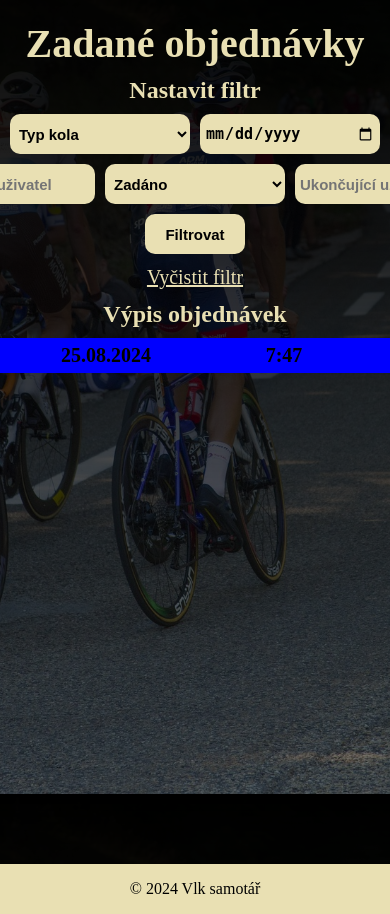
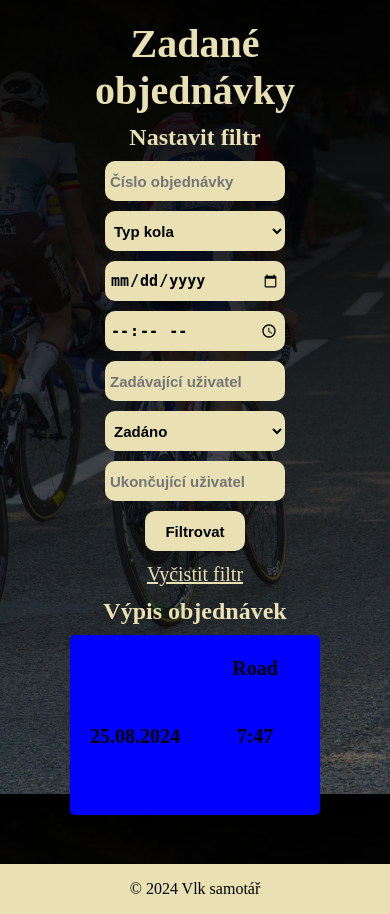
Before and after one commit to lonelyWolf-developer/OrderingSystem, a PHP site: page / in a window 390 px wide; the page is wider, and only the part inside the window is pictured. Shown: the part 50-964 px from the top of that part. Run offline with PHP 8.4, Linux system fonts and the light colour scheme; the visitor is signed in with stand-in values (Sample User, id 1); tables that the repository leaves empty or names only in its code hold one stand-in row (values such as "Sample post"); data that the repository does not hold is empty; style sheets or scripts are compiled from the project's sources.

Commit message:
Adding responsivity to writeOrders.php file.

```diff
--- a/assets/writeOrders.php
+++ b/assets/writeOrders.php
@@ -26,10 +26,15 @@
             ?>
 
             <div class="row <?= $contract->type ?>">
+                <div class="smallRow">
                     <div class="contractInfo"><?= htmlspecialchars($contract->orderNumber) ?></div>
                     <div class="contractInfo"><?= htmlspecialchars($contract->type) ?></div>
+                </div>
+                <div class="smallRow">
                     <div class="contractInfo"><?= htmlspecialchars($contract->date) ?></div>
                     <div class="contractInfo"><?= htmlspecialchars($contract->time) ?></div>
+                </div>
+                <div class="smallRow">
                     <div class="contractInfo"><?= htmlspecialchars(explode('@', $contractUser->email)[0] ) ?></div>
                     <?php if($contract->changingUser != null and $contract->status != 0): ?>
                         <div class="contractInfo"><?= htmlspecialchars(explode('@', $changeUser->email)[0] ) ?></div>
@@ -56,6 +61,7 @@
                         </div>
                     <?php endif; ?>
                 </div>
+            </div>
         <?php endforeach ?>
     <?php else: ?>
         <p class="notice">Zatím si nikdo nic neobjednal...</p>
--- a/css/main.css
+++ b/css/main.css
@@ -38,6 +38,7 @@ body {
   color: rgb(233, 224, 179);
   margin-bottom: 10px;
   font-size: 40px;
+  text-align: center;
 }
 .userButtons .userButton {
   display: block;
@@ -71,6 +72,7 @@ body {
   color: rgb(233, 224, 179);
   margin-bottom: 10px;
   font-size: 40px;
+  text-align: center;
 }
 .writeOrders h2 {
   margin-bottom: 10px;
@@ -113,6 +115,13 @@ body {
   background: rgb(233, 224, 179);
   color: rgb(32, 30, 30);
 }
+.writeOrders .row .smallRow {
+  display: flex;
+  flex-direction: row;
+  justify-content: space-around;
+  align-items: center;
+  width: 330px;
+}
 .writeOrders .Road {
   background: blue;
 }
@@ -148,6 +157,7 @@ body {
   color: rgb(233, 224, 179);
   margin-bottom: 10px;
   font-size: 40px;
+  text-align: center;
 }
 .allUsers h2 {
   margin-bottom: 10px;
@@ -206,6 +216,7 @@ body {
   color: rgb(233, 224, 179);
   margin-bottom: 10px;
   font-size: 40px;
+  text-align: center;
 }
 .sentOrder h2, .loginForm h2, .createUser h2, .changePassword h2 {
   margin-bottom: 10px;
@@ -263,6 +274,7 @@ body {
   color: rgb(233, 224, 179);
   margin-bottom: 10px;
   font-size: 40px;
+  text-align: center;
 }
 .searchDatabase h2 {
   margin-bottom: 10px;
--- a/css/main.scss
+++ b/css/main.scss
@@ -87,6 +87,14 @@ body{
             .deleteSubmit{
                 @include DeleteButton();
             }
+        }
+
+        .smallRow{
+            display: flex;
+            flex-direction: row;
+            justify-content: space-around;
+            align-items: center;
+            width: 330px;
         }
 
     }
--- a/css/partials/_mixins.scss
+++ b/css/partials/_mixins.scss
@@ -3,6 +3,7 @@
         color: $primary;
         margin-bottom: 10px;
         font-size: 40px;
+        text-align: center;
     }
 }
 
--- a/css/queryes.css
+++ b/css/queryes.css
@@ -1,13 +1,40 @@
+@media (max-width: 1010px) {
+  .searchDatabase {
+    width: 800px;
+  }
+  .writeOrders {
+    width: 800px;
+  }
+}
+@media (max-width: 810px) {
+  .searchDatabase {
+    width: 250px;
+  }
+  .searchDatabase .formRow {
+    flex-direction: column !important;
+  }
+  .writeOrders {
+    width: 250px;
+  }
+  .writeOrders .row {
+    flex-direction: column;
+    height: 180px;
+    justify-content: space-around;
+  }
+  .writeOrders .row .smallRow {
+    width: 240px;
+  }
+}
 @media (max-width: 640px) {
-  .loginForm {
+  .loginForm, .sentOrder {
     width: 400px;
   }
 }
 @media (max-width: 405px) {
-  .loginForm {
+  .loginForm, .sentOrder {
     width: 280px;
   }
-  .loginForm form input {
+  .loginForm form input, .loginForm form select, .sentOrder form input, .sentOrder form select {
     width: 250px;
   }
   .messageBox {
--- a/css/queryes.scss
+++ b/css/queryes.scss
@@ -1,15 +1,49 @@
+@media (max-width: 1010px){
+    .searchDatabase{
+        width: 800px;
+    }
+
+    .writeOrders{
+        width: 800px;
+    }
+}
+
+@media (max-width: 810px){
+    .searchDatabase{
+        width: 250px;
+
+        .formRow{
+            flex-direction: column !important;
+        }
+    }
+
+    .writeOrders{
+        width: 250px;
+
+        .row{
+            flex-direction: column;
+            height: 180px;
+            justify-content: space-around;
+
+            .smallRow{
+                width: 240px;
+            }
+        }
+    }
+}
+
 @media (max-width: 640px){
-    .loginForm{
+    .loginForm, .sentOrder{
         width: 400px;
     }
 }
 
 @media (max-width: 405px){
-    .loginForm{
+    .loginForm, .sentOrder{
         width: 280px;
 
         form{
-            input{
+            input, select{
                 width: 250px;
             }
         }
```
Also changed, not shown: 2 other files. Lines whose indentation alone changed are shown as unchanged.
